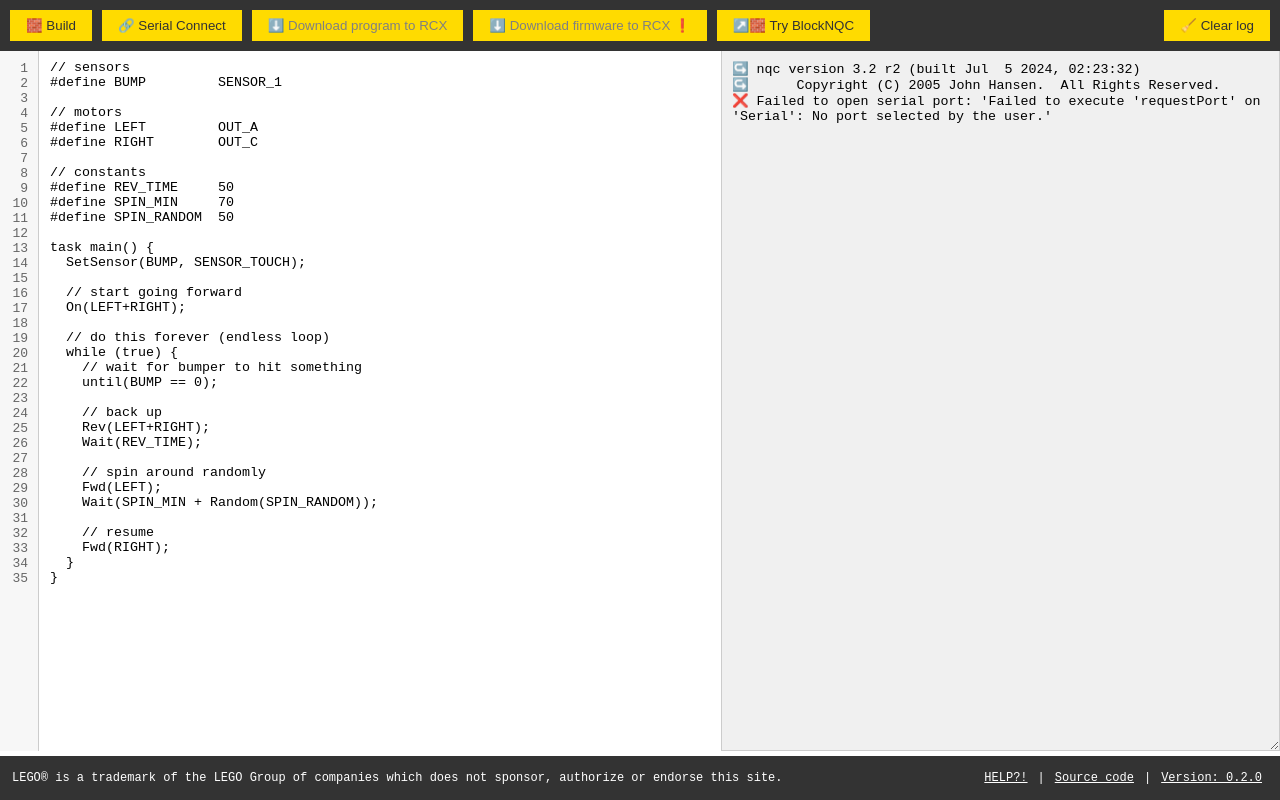
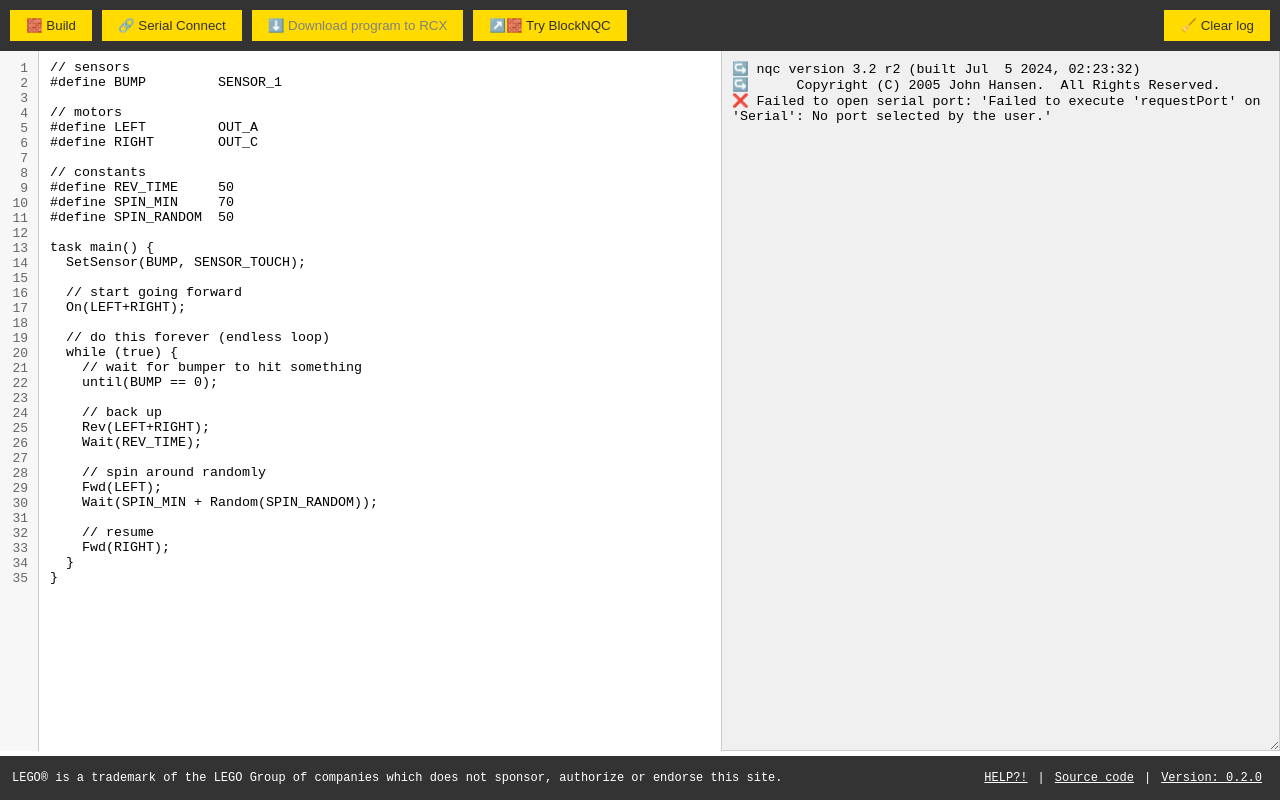
Before and after one commit to maehw/WebPBrick, a plain HTML site: page src/ide/index.html in a window 1280 px wide. Both pictures are taken after a click on the button "🔗 Serial Connect". Drawn offline with Linux system fonts and the light colour scheme.

Commit message:
Fix connect/disconnect bug, remove firmware download option from IDE

```diff
--- a/src/communication/rcxSerial.js
+++ b/src/communication/rcxSerial.js
@@ -31,19 +31,19 @@ let serialConnected = false;
 // define various control elements
 const log = document.getElementById('logArea');
 const butConnect = document.getElementById('serialConnectBtn');
-const butFwDownload = document.getElementById('downloadFirmwareBtn');
+//const butFwDownload = document.getElementById('downloadFirmwareBtn');
 const butProgramDownload = document.getElementById('downloadBtn');
 
 document.addEventListener('DOMContentLoaded', () => {
   butConnect.addEventListener('click', clickSerialConnect);
-  butFwDownload.addEventListener('click', clickFwDownload);
+  //butFwDownload.addEventListener('click', clickFwDownload);
   butProgramDownload.addEventListener('click', clickProgramDownload);
 });
 
 // UI related helper functions
 function disableFwDownloadBtn() {
-  butFwDownload.disabled = true;
-  butFwDownload.style.color = 'gray';
+  //butFwDownload.disabled = true;
+  //butFwDownload.style.color = 'gray';
 }
 
 function disableProgramDownloadBtn() {
@@ -178,7 +178,7 @@ async function serialConnect() {
 
     if(success) {
         showInfoMsg("ℹ️ ROM version: " + versionInfo.romVersion + ", Firmware version: " + versionInfo.fwVersion);
-        butFwDownload.disabled = false; // enable firmware download
+        //butFwDownload.disabled = false; // enable firmware download
 
         if(versionInfo.fwVersion == '0.0') {
             showErrorMsg("Firmware version '0.0' indicates that currently no firmware is loaded into RAM.");
@@ -266,6 +266,7 @@ async function serialDisconnect() {
     serialReader = null;
   }
   if (serialWriter) {
+    serialWriter.releaseLock();
     serialWriter = null;
   }
 
--- a/src/ide/index.html
+++ b/src/ide/index.html
@@ -13,7 +13,6 @@
       <!-- <button id="usbConnectBtn">🔗 USB Connect</button> -->
       <button id="serialConnectBtn">🔗 Serial Connect</button>
       <button id="downloadBtn">⬇️ Download program to RCX</button>
-      <button id="downloadFirmwareBtn">⬇️ Download firmware to RCX ❗️</button>
       <a href="../nqc/blocknqc/index.html" target="_blank">↗️🧱 Try BlockNQC</a>
     </div>
     <button id="clearLogBtn">🧹 Clear log</button>
@@ -47,6 +46,5 @@
   <script type="text/javascript" src="../communication/rcxSerial.js"></script>
   <script src="../fileFormats/KaitaiStream.js" defer></script>
   <script src="../fileFormats/legoRcxi.js" defer></script>
-  <script src="../firmware/official/firm0332.js" defer></script>
 </body>
 </html>
--- a/src/ide/main.js
+++ b/src/ide/main.js
@@ -23,7 +23,6 @@ const compileBtn = document.getElementById('compileBtn');
 //const usbConnectBtn = document.getElementById('usbConnectBtn');
 const serialConnectBtn = document.getElementById('serialConnectBtn');
 const downloadBtn = document.getElementById('downloadBtn');
-const downloadFirmwareBtn = document.getElementById('downloadFirmwareBtn');
 const clearLogBtn = document.getElementById('clearLogBtn');
 const codeArea = document.getElementById('codeArea');
 const logArea = document.getElementById('logArea');
@@ -147,7 +146,6 @@ codeArea.value = exampleCode;
 
 // Disable the Download buttons initially
 disableDownloadBtn();
-disableDownloadFirmwareBtn();
 
 // Initial update of line numbers
 updateLineNumbers();
@@ -185,13 +183,11 @@ usbConnectBtn.addEventListener('click', () => {
     usbConnectBtn.innerHTML = '🔗 USB Disconnect';
     disableSerialConnectBtn();
     enableDownloadBtn();
-    enableDownloadFirmwareBtn();
   } else {
     usbConnected = false;
     usbConnectBtn.innerHTML = '🔗 USB Connect';
     enableSerialConnectBtn();
     disableDownloadBtn();
-    disableDownloadFirmwareBtn();
   }
 });
 */
@@ -200,11 +196,9 @@ serialConnectBtn.addEventListener('click', () => {
   if (!serialConnected) {
     disableUsbConnectBtn();
     enableDownloadBtn();
-    enableDownloadFirmwareBtn();
   } else {
     enableUsbConnectBtn();
     disableDownloadBtn();
-    disableDownloadFirmwareBtn();
   }
 });
 
@@ -218,20 +212,8 @@ function enableDownloadBtn() {
   downloadBtn.style.color = ''; // Reset text color
 }
 
-// Function to enable the firmware download button
-function enableDownloadFirmwareBtn() {
-  downloadFirmwareBtn.disabled = false;
-  downloadFirmwareBtn.style.color = ''; // Reset text color
-}
-
 // Function to disable the download button
 function disableDownloadBtn() {
   downloadBtn.disabled = true;
   downloadBtn.style.color = 'gray'; // Set text color to gray
 }
-
-// Function to disable the download firmware button
-function disableDownloadFirmwareBtn() {
-  downloadFirmwareBtn.disabled = true;
-  downloadFirmwareBtn.style.color = 'gray'; // Set text color to gray
-}
```
